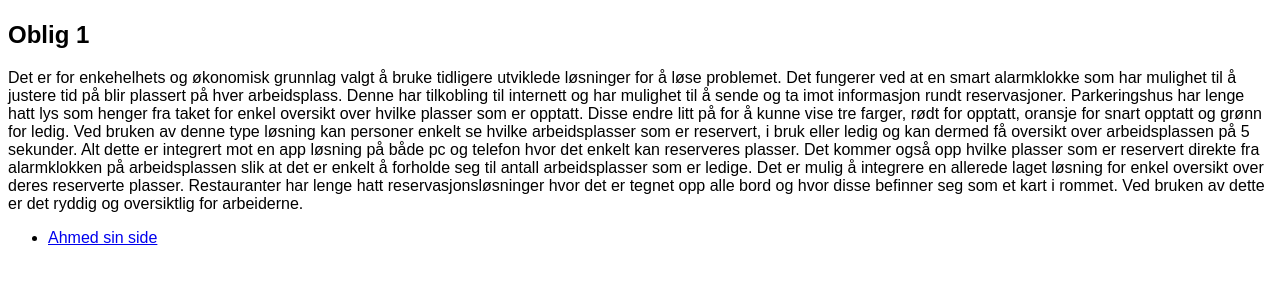
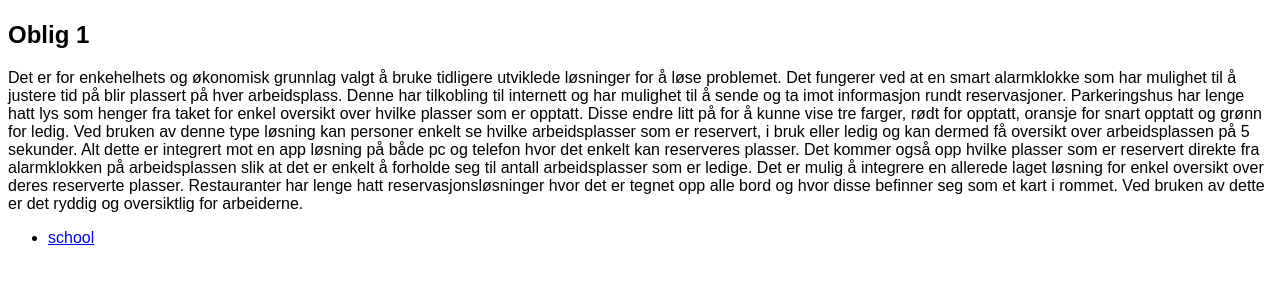
Before and after one commit to OsloMet-web/1stOblig-oblig1-gruppe-34, a plain HTML site: page Oblig1/HTML/index.html in a window 1280 px wide. Shown: the part 59-340 px from the top of the page. Drawn offline with Linux system fonts and the light colour scheme.

Commit message:
Update index.html

```diff
--- a/Oblig1/HTML/index.html
+++ b/Oblig1/HTML/index.html
@@ -15,7 +15,7 @@
         Alt dette er integrert mot en app løsning på både pc og telefon hvor det enkelt kan reserveres plasser. Det kommer også opp hvilke plasser som er reservert direkte fra alarmklokken på arbeidsplassen slik at det er enkelt å forholde seg til antall arbeidsplasser som er ledige. Det er mulig å integrere en allerede laget løsning for enkel oversikt over deres reserverte plasser. Restauranter har lenge hatt reservasjonsløsninger hvor det er tegnet opp alle bord og hvor disse befinner seg som et kart i rommet. Ved bruken av dette er det ryddig og oversiktlig for arbeiderne.
         </p>
     <ul>
-        <li><a href="Ahmed.html"<p>Ahmed sin side</p></li>
+        <li><a href="Ahmed.html"><p>school</p></a></li>
     </ul>
 </body>
 </html>
```
